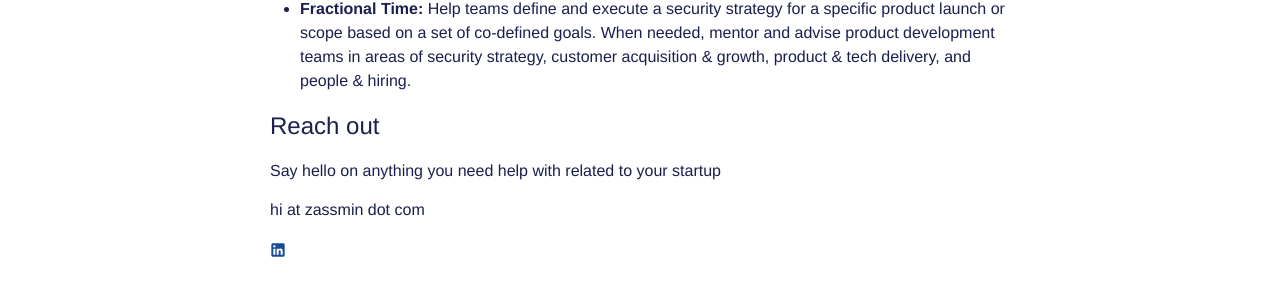
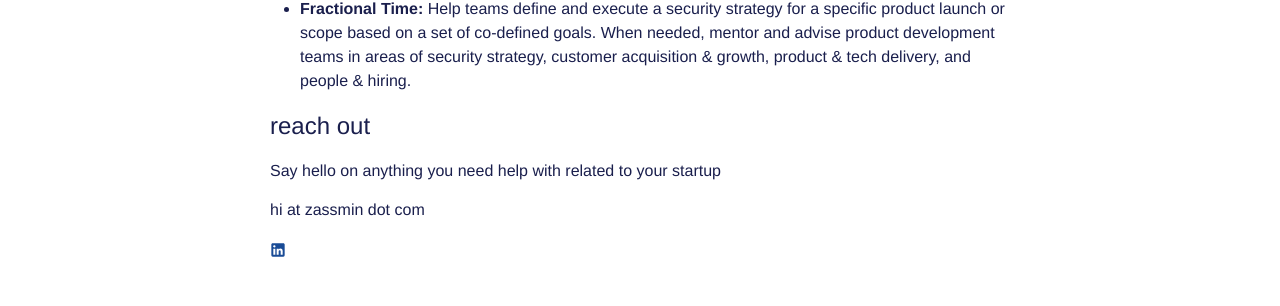
Before and after one commit to zassmin/zassmin, a Jekyll site: the page built from index.html, in a window 1280 px wide and 933 px high. Shown: the part 529-835 px from the top of the window. Built offline with Jekyll 4.4.1, drawn with Linux system fonts in a browser that asks for light colours.

```diff
--- a/index.html
+++ b/index.html
@@ -16,7 +16,7 @@ layout: default
       <li><strong>Fractional Time:</strong> Help teams define and execute a security strategy for a specific product launch or scope based on a set of co-defined goals. When needed, mentor and advise product development teams in areas of security strategy, customer acquisition & growth, product & tech delivery, and people & hiring.</li>
     </ul>
 
-    <h2>Reach out</h2>
+    <h2>reach out</h2>
     <p>Say hello on anything you need help with related to your startup</p>
     <p>hi at zassmin dot com</p>
     <p> {% include icon-linkedin.html %}</p>
```
